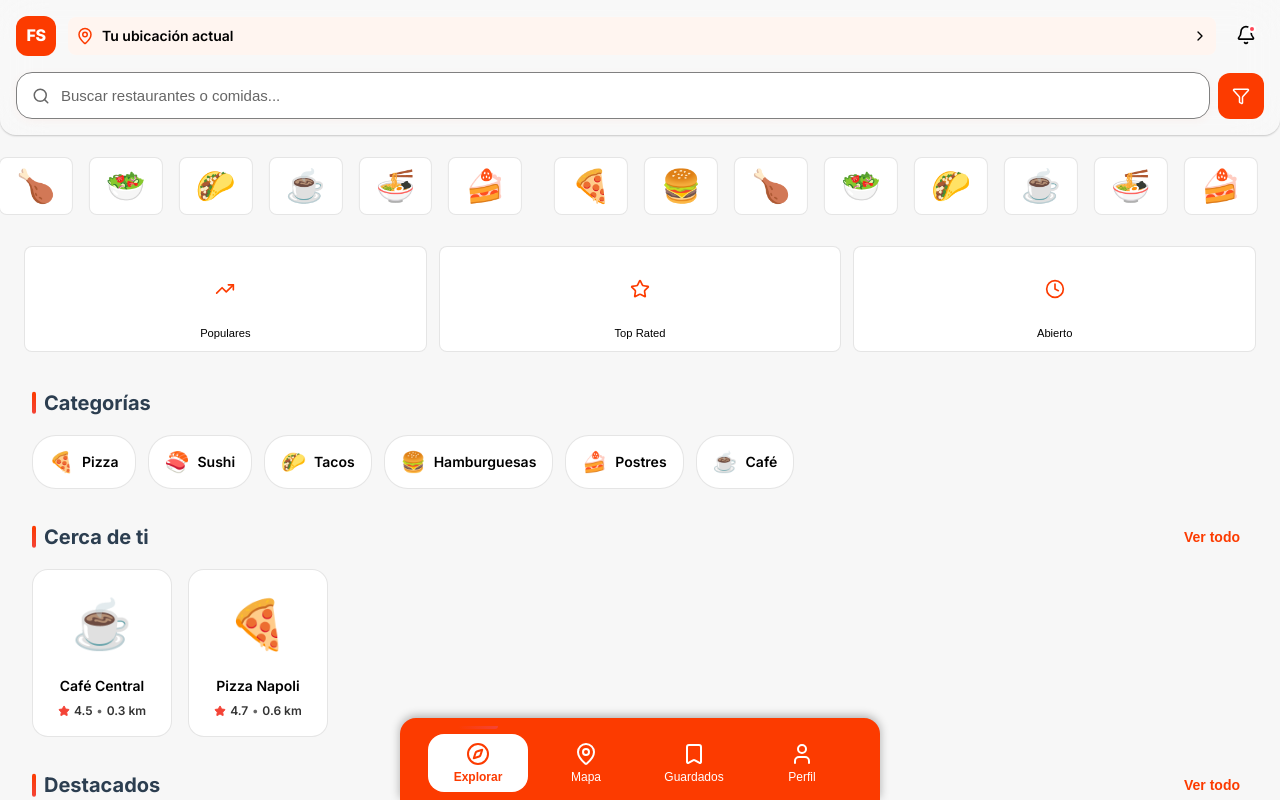
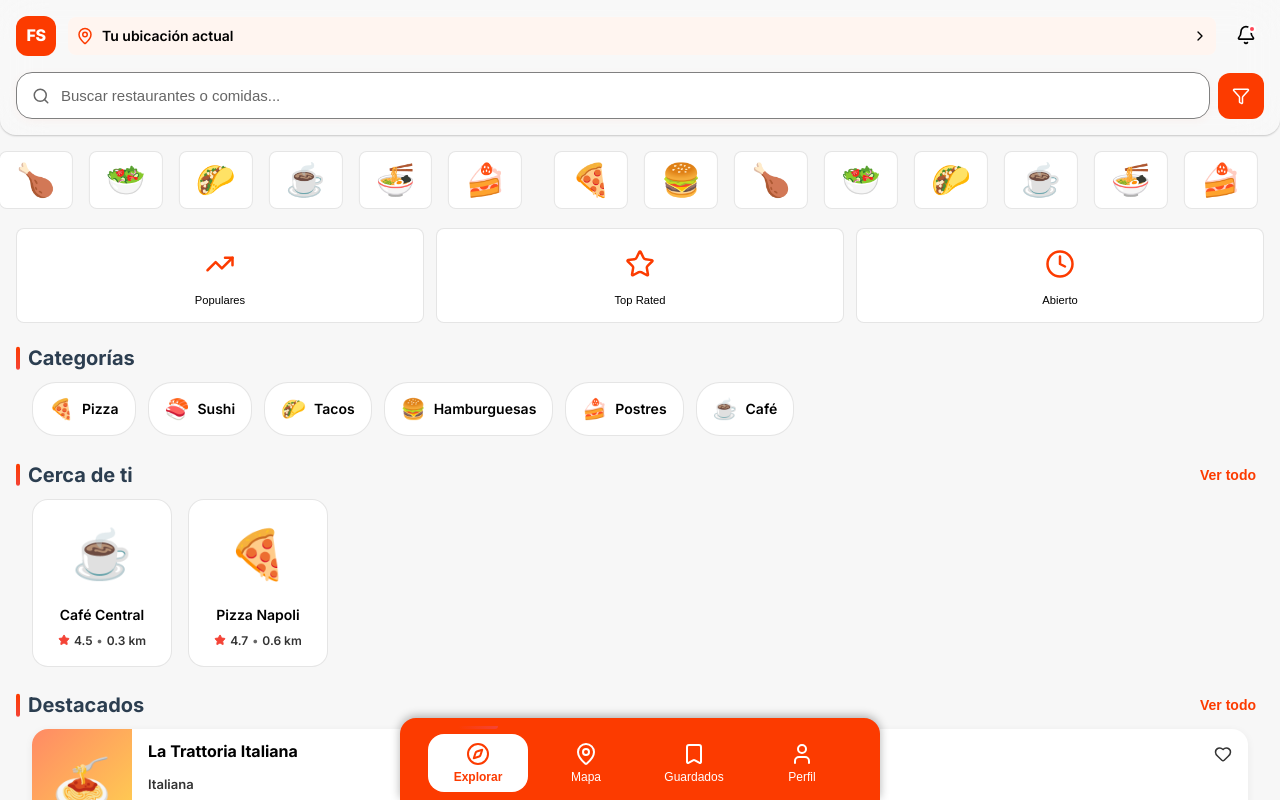
Before and after one commit to gjorwi/foodspot, a Next.js app: page / in a window 1280 px wide. Built offline with nearby package versions, Linux system fonts and the light colour scheme.

Commit message:
updated styles gap

```diff
--- a/app/page.js
+++ b/app/page.js
@@ -157,19 +157,19 @@ export default function Home() {
           </button> */}
           <button className={styles.quickActionButton}>
             <div className={styles.quickActionIcon}>
-              <TrendingUp size={20} />
+              <TrendingUp size={30} />
             </div>
             <span>Populares</span>
           </button>
           <button className={styles.quickActionButton}>
             <div className={styles.quickActionIcon}>
-              <Star size={20} />
+              <Star size={30} />
             </div>
             <span>Top Rated</span>
           </button>
           <button className={styles.quickActionButton}>
             <div className={styles.quickActionIcon}>
-              <Clock size={20} />
+              <Clock size={30} />
             </div>
             <span>Abierto</span>
           </button>
--- a/app/page.module.css
+++ b/app/page.module.css
@@ -24,7 +24,7 @@
   border-radius: 0 0 var(--radius-lg) var(--radius-lg);
   /* border-bottom: 3px solid var(--primary); */
   box-shadow: 0 1px 2px rgba(0, 0, 0, 0.2);
-  margin-bottom: 0.7rem;
+  margin-bottom: 0.3rem;
 }
 
 .headerTop {
@@ -149,7 +149,7 @@
 .sponsorsSection {
   background: transparent;
   padding: 0.7rem 1rem;
-  margin-bottom: 0.7rem;
+  margin-bottom: 0.5rem;
   overflow: hidden;
   position: relative;
 }
@@ -212,20 +212,21 @@
   display: grid;
   grid-template-columns: repeat(3, 1fr);
   gap: 0.75rem;
-  padding: 0.5rem 0.5rem;
+  padding: 0rem 0rem;
   background: transparent;
   margin-inline: 1rem;
-  margin-bottom: 0.7rem;
+  margin-bottom: 0.5rem;
 }
 
 .quickActionButton {
   display: flex;
   flex-direction: column;
   align-items: center;
-  gap: 0.5rem;
+  gap: 0rem;
   background: var(--surface);
   border: none;
-  padding: 0.75rem 0.5rem;
+  padding: 0.3rem 0rem;
+  padding-bottom: 1rem;
   cursor: pointer;
   border-radius: var(--radius-sm);
   border: 1px solid rgba(0, 0, 0, 0.1);
@@ -266,9 +267,10 @@
 
 /* Mobile Section */
 .mobileSection {
-  padding: 1rem 0;
+  padding: 0.7rem 0;
   background: transparent;
   margin-inline: 1rem;
+  overflow: hidden;
   margin-bottom: 0rem;
 }
 
@@ -276,8 +278,8 @@
   display: flex;
   justify-content: space-between;
   align-items: center;
-  padding: 0 1rem;
-  margin-bottom: 1rem;
+  padding: 0 0rem;
+  margin-bottom: 0.5rem;
 }
 
 .sectionTitle {
```
